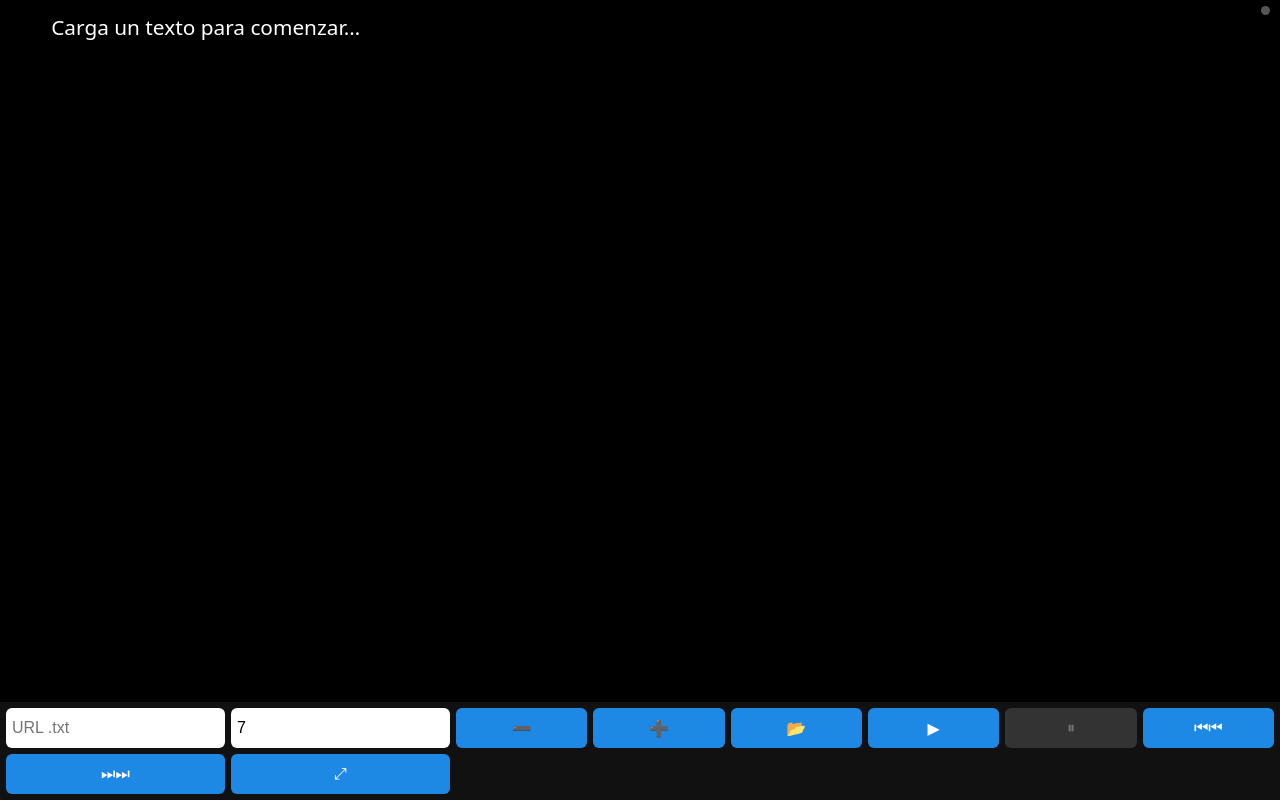
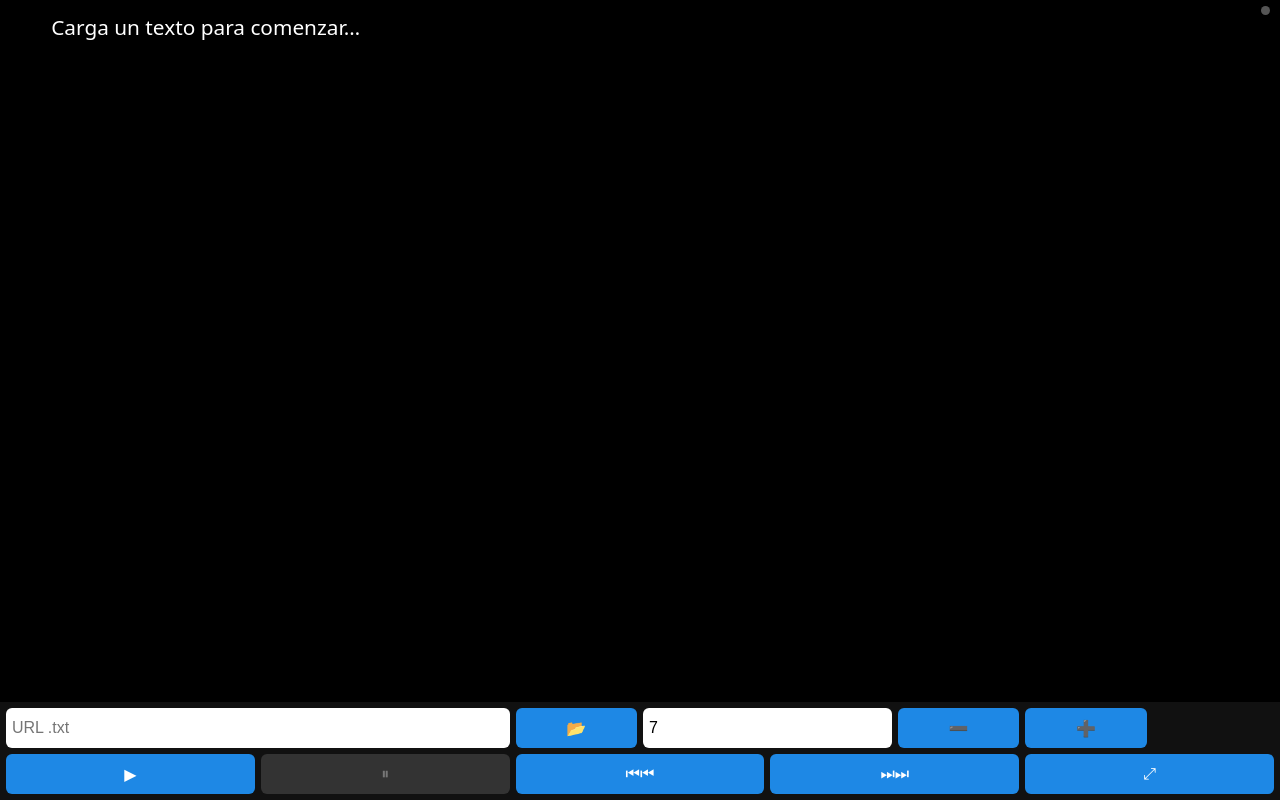
Before and after one commit to mchouzap/teleprompter, a plain HTML site: page index.html in a window 1280 px wide. Drawn offline with Linux system fonts and the light colour scheme.

Commit message:
Ver 3.10

```diff
--- a/index.html
+++ b/index.html
@@ -61,11 +61,17 @@ body {
 
 /* CONTROLES */
 .controls {
-  display: grid;
-  grid-template-columns: repeat(8, 1fr);
+  display: flex;
+  flex-direction: column;
   gap: 6px;
   padding: 6px;
   background: #111;
+}
+
+.row {
+  display: grid;
+  grid-template-columns: repeat(10, 1fr);
+  gap: 6px;
 }
 
 .controls input,
@@ -104,20 +110,29 @@ button:disabled {
 <div id="text">Carga un texto para comenzar…</div>
 
 <div class="controls">
-  <input id="textUrl" placeholder="URL .txt">
-  <input id="timingInput" type="number" min="1" value="7">
 
-  <button id="minus" class="icon">➖</button>
-  <button id="plus" class="icon">➕</button>
+  <!-- FILA 1 -->
+  <div class="row">
+    <input id="textUrl" placeholder="URL .txt" style="grid-column: span 4;">
+    <button id="load" class="icon" style="grid-column: span 1;">📂</button>
 
-  <button id="load" class="icon">📂</button>
-  <input id="fileInput" type="file" accept=".txt" hidden>
+    <input id="timingInput" type="number" min="1" value="7" style="grid-column: span 2;">
 
-  <button id="play" class="icon">▶</button>
-  <button id="pause" class="icon" disabled>⏸</button>
-  <button id="prev" class="icon">⏮⏮</button>
-  <button id="next" class="icon">⏭⏭</button>
-  <button id="fullscreen" class="icon">⤢</button>
+    <button id="minus" class="icon" style="grid-column: span 1;">➖</button>
+    <button id="plus" class="icon" style="grid-column: span 1;">➕</button>
+
+    <input id="fileInput" type="file" accept=".txt" hidden>
+  </div>
+
+  <!-- FILA 2 -->
+  <div class="row">
+    <button id="play" class="icon" style="grid-column: span 2;">▶</button>
+    <button id="pause" class="icon" disabled style="grid-column: span 2;">⏸</button>
+    <button id="prev" class="icon" style="grid-column: span 2;">⏮⏮</button>
+    <button id="next" class="icon" style="grid-column: span 2;">⏭⏭</button>
+    <button id="fullscreen" class="icon" style="grid-column: span 2;">⤢</button>
+  </div>
+
 </div>
 
 <script>
```
